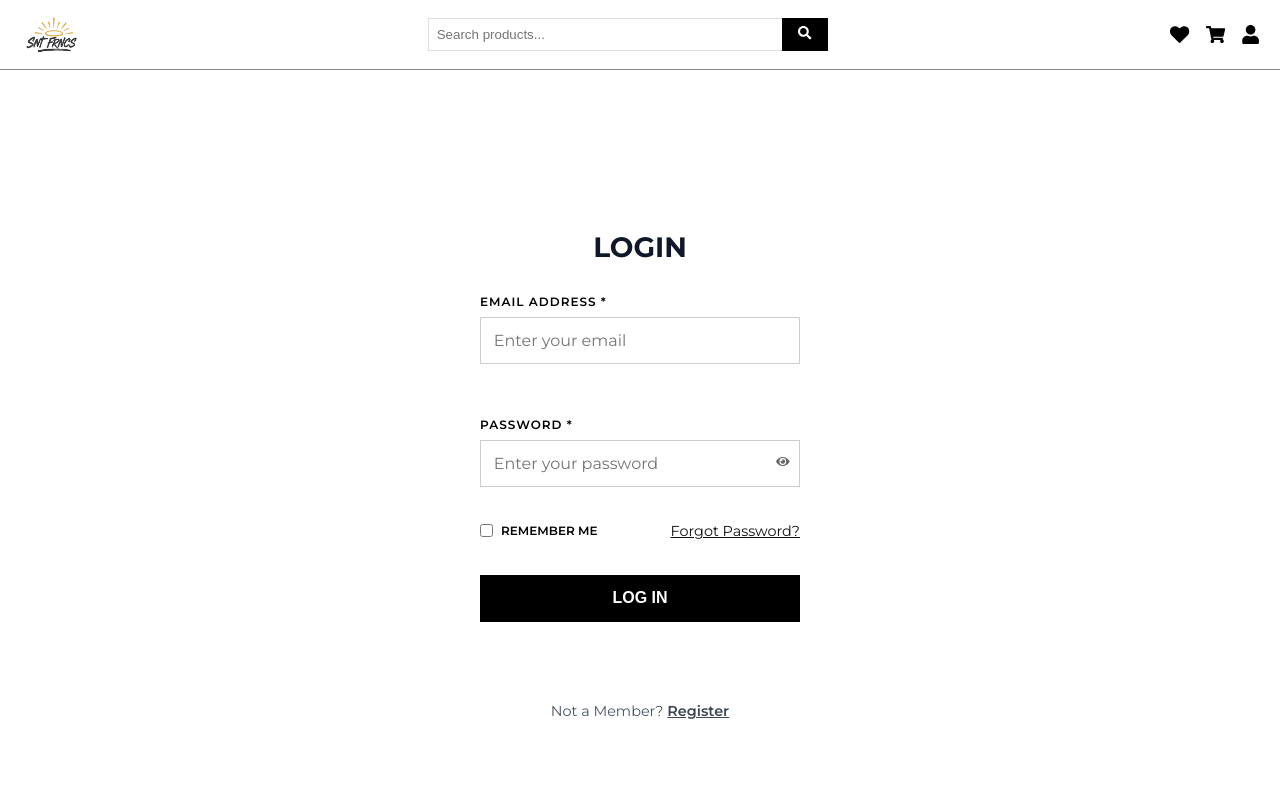
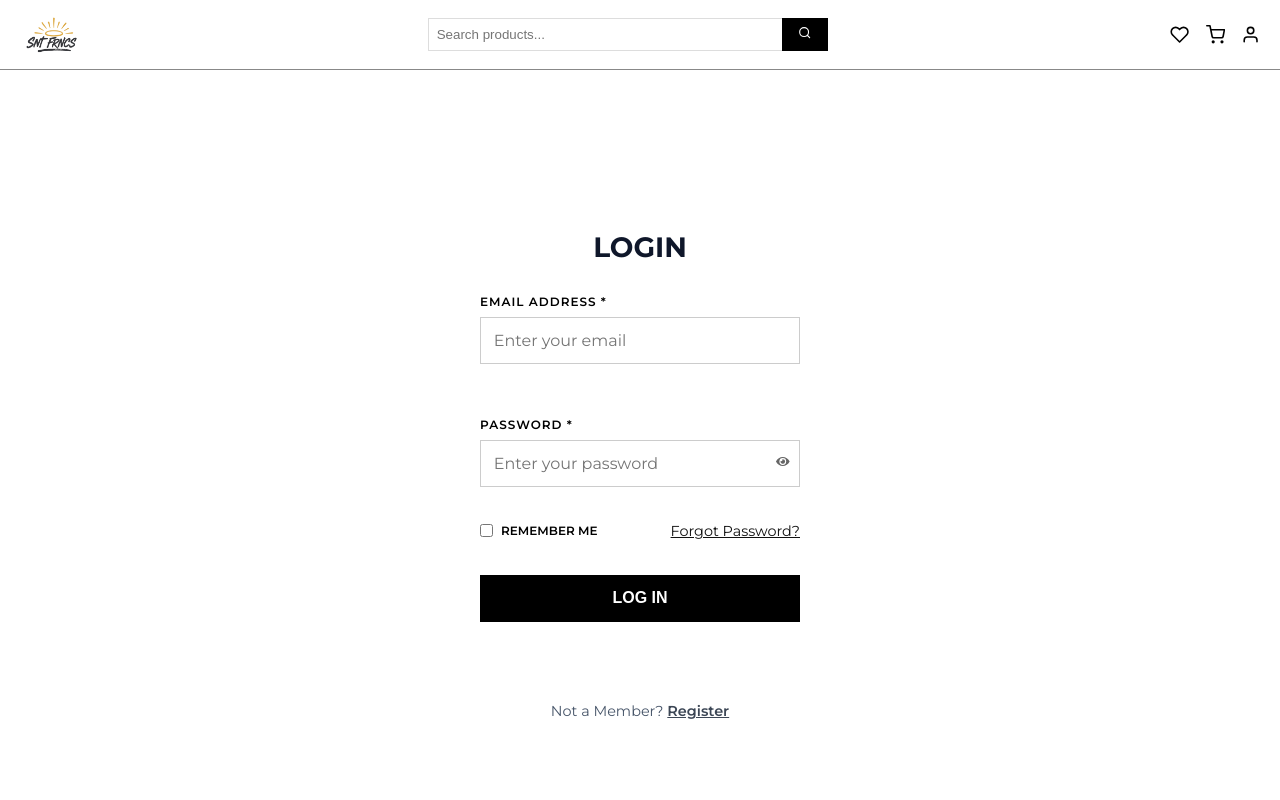
Before and after one commit to ay30bg/snt.frncs, a React (Create React App) app: page /auth in a window 1280 px wide. Shown: the top 800 px of the page. Built offline with nearby package versions, Linux system fonts and the light colour scheme; no server answers.

Commit message:
Update Navbar.jsx

```diff
--- a/src/components/Navbar.jsx
+++ b/src/components/Navbar.jsx
@@ -1,13 +1,274 @@
+// import React, { useState } from "react";
+// import {
+//   FaShoppingCart,
+//   FaBars,
+//   FaUser,
+//   FaSearch,
+//   FaTimes,
+//   FaHeart,
+//   FaSignOutAlt,
+// } from "react-icons/fa";
+// import { useNavigate } from "react-router-dom";
+// import logo from "../assets/snt-frncs-new-logo.png";
+
+// function Navbar({ cartCount, wishlistCount, onCartToggle }) {
+//   const [showSearch, setShowSearch] = useState(false);
+//   const [closing, setClosing] = useState(false);
+//   const [searchQuery, setSearchQuery] = useState("");
+//   const [sidebarOpen, setSidebarOpen] = useState(false);
+//   const navigate = useNavigate();
+
+//   const isLoggedIn = Boolean(localStorage.getItem("user"));
+
+//   const handleProfileClick = () => navigate("/auth");
+//   const handleLogoClick = () => navigate("/");
+//   const handleWishlistClick = () => navigate("/wishlist");
+
+//   const handleLogout = () => {
+//     localStorage.removeItem("user");
+//     window.location.reload();
+//   };
+
+//   const handleSearchSubmit = (e) => {
+//     e.preventDefault();
+//     if (searchQuery.trim()) {
+//       navigate(`/search?q=${encodeURIComponent(searchQuery)}`);
+//       setShowSearch(false);
+//       setSearchQuery("");
+//     }
+//   };
+
+//   const handleCloseSearch = () => {
+//     setClosing(true);
+//     setTimeout(() => {
+//       setShowSearch(false);
+//       setClosing(false);
+//     }, 300);
+//   };
+
+//   return (
+//     <>
+//       <nav className="navbar">
+//         {/* Left: Logo */}
+//         <div className="logo" onClick={handleLogoClick}>
+//           <img src={logo} alt="SNT.FRNCS Logo" className="logo-img" />
+//         </div>
+
+//         {/* Center: Search (desktop) */}
+//         <form className="search-bar" onSubmit={handleSearchSubmit}>
+//           <input
+//             type="text"
+//             placeholder="Search products..."
+//             value={searchQuery}
+//             onChange={(e) => setSearchQuery(e.target.value)}
+//           />
+//           <button type="submit">
+//             <FaSearch />
+//           </button>
+//         </form>
+
+//         {/* Right: Icons */}
+//         <div className="nav-actions">
+//           {/* Mobile: Cart + Bars */}
+//           <div className="mobile-only">
+//             {/* Mobile Cart */}
+//             <button className="cart-btn mobile-cart-btn" onClick={onCartToggle}>
+//               <FaShoppingCart className="nav-icons mobile-cart" />
+//               {cartCount > 0 && <span className="cart-count">{cartCount}</span>}
+//             </button>
+
+//             {/* Mobile Sidebar Toggle */}
+//             <button
+//               className="icon-btn"
+//               onClick={() => setSidebarOpen(true)}
+//             >
+//               <FaBars className="nav-icons sidebar-bars" />
+//             </button>
+//           </div>
+
+//           {/* Wishlist (desktop only) */}
+//           <button
+//             className="wishlist-btn desktop-only"
+//             onClick={handleWishlistClick}
+//           >
+//             <FaHeart className="nav-icons" />
+//             {wishlistCount > 0 && (
+//               <span className="wishlist-count">{wishlistCount}</span>
+//             )}
+//           </button>
+
+//           {/* Cart (desktop only) */}
+//           <button className="cart-btn desktop-only" onClick={onCartToggle}>
+//             <FaShoppingCart className="nav-icons" />
+//             {cartCount > 0 && <span className="cart-count">{cartCount}</span>}
+//           </button>
+
+//           {/* Profile / Logout */}
+//           {!isLoggedIn ? (
+//             <button className="icon-btn desktop-only" onClick={handleProfileClick}>
+//               <FaUser className="nav-icons" />
+//             </button>
+//           ) : (
+//             <button className="icon-btn desktop-only" onClick={handleLogout}>
+//               <FaSignOutAlt className="nav-icons" />
+//             </button>
+//           )}
+//         </div>
+//       </nav>
+
+//       {/* Sidebar (Mobile) */}
+//       {sidebarOpen && (
+//         <div className="sidebar-overlay" onClick={() => setSidebarOpen(false)}>
+//           <div
+//             className="sidebar"
+//             onClick={(e) => e.stopPropagation()}
+//           >
+//             <button className="close-btn" onClick={() => setSidebarOpen(false)}>
+//               <FaTimes />
+//             </button>
+
+//             {/* Profile Section */}
+//             <div className="sidebar-profile">
+//               {!isLoggedIn ? (
+//                 <button
+//                   onClick={() => {
+//                     handleProfileClick();
+//                     setSidebarOpen(false);
+//                   }}
+//                   className="profile-btn"
+//                 >
+//                   <FaUser className="nav-icons" />
+//                   <span>Sign in / Join</span>
+//                 </button>
+//               ) : (
+//                 <div className="profile-info">
+//                   <FaUser className="nav-icons" />
+//                   <span>Welcome back!</span>
+//                 </div>
+//               )}
+//             </div>
+
+//             <hr className="sidebar-divider" />
+
+//             {/* Shop Section */}
+//             <div className="sidebar-section">
+//               <h4>Shop</h4>
+//               <ul>
+//                 <li
+//                   onClick={() => {
+//                     handleWishlistClick();
+//                     setSidebarOpen(false);
+//                   }}
+//                 >
+//                   <FaHeart className="nav-icons" />
+//                   <span>Wishlist</span>
+//                   {wishlistCount > 0 && (
+//                     <span className="count-badge">{wishlistCount}</span>
+//                   )}
+//                 </li>
+//                 <li
+//                   onClick={() => {
+//                     onCartToggle();
+//                     setSidebarOpen(false);
+//                   }}
+//                 >
+//                   <FaShoppingCart className="nav-icons" />
+//                   <span>Cart</span>
+//                   {cartCount > 0 && (
+//                     <span className="count-badge">{cartCount}</span>
+//                   )}
+//                 </li>
+//               </ul>
+//             </div>
+
+//             <hr className="sidebar-divider" />
+
+//             {/* Account Section */}
+//             <div className="sidebar-section">
+//               <h4>Account</h4>
+//               <ul>
+//                 {!isLoggedIn ? (
+//                   <li
+//                     onClick={() => {
+//                       handleProfileClick();
+//                       setSidebarOpen(false);
+//                     }}
+//                   >
+//                     <FaUser className="nav-icons" />
+//                     <span>Login</span>
+//                   </li>
+//                 ) : (
+//                   <li
+//                     onClick={() => {
+//                       handleLogout();
+//                       setSidebarOpen(false);
+//                     }}
+//                   >
+//                     <FaSignOutAlt className="nav-icons" />
+//                     <span>Logout</span>
+//                   </li>
+//                 )}
+//               </ul>
+//             </div>
+
+//             <hr className="sidebar-divider" />
+
+//             {/* Help Section */}
+//             <div className="sidebar-section">
+//               <h4>Help</h4>
+//               <ul>
+//                 <li>
+//                   <span>Contact Us</span>
+//                 </li>
+//                 <li>
+//                   <span>FAQs</span>
+//                 </li>
+//                 <li>
+//                   <span>Returns</span>
+//                 </li>
+//               </ul>
+//             </div>
+//           </div>
+//         </div>
+//       )}
+
+//       {/* Fullscreen Search (Mobile only) */}
+//       {showSearch && (
+//         <div className={`search-overlay ${closing ? "closing" : "opening"}`}>
+//           <form className="search-box" onSubmit={handleSearchSubmit}>
+//             <input
+//               type="text"
+//               placeholder="Search products..."
+//               autoFocus
+//               value={searchQuery}
+//               onChange={(e) => setSearchQuery(e.target.value)}
+//             />
+//             <button
+//               type="button"
+//               className="close-btn"
+//               onClick={handleCloseSearch}
+//             >
+//               <FaTimes />
+//             </button>
+//           </form>
+//         </div>
+//       )}
+//     </>
+//   );
+// }
+
+// export default Navbar;
+
 import React, { useState } from "react";
 import {
-  FaShoppingCart,
-  FaBars,
-  FaUser,
-  FaSearch,
-  FaTimes,
-  FaHeart,
-  FaSignOutAlt,
-} from "react-icons/fa";
+  FiShoppingCart,
+  FiMenu,
+  FiUser,
+  FiSearch,
+  FiX,
+  FiHeart,
+  FiLogOut,
+} from "react-icons/fi";
 import { useNavigate } from "react-router-dom";
 import logo from "../assets/snt-frncs-new-logo.png";
 
@@ -63,7 +324,7 @@ function Navbar({ cartCount, wishlistCount, onCartToggle }) {
             onChange={(e) => setSearchQuery(e.target.value)}
           />
           <button type="submit">
-            <FaSearch />
+            <FiSearch />
           </button>
         </form>
 
@@ -73,7 +334,7 @@ function Navbar({ cartCount, wishlistCount, onCartToggle }) {
           <div className="mobile-only">
             {/* Mobile Cart */}
             <button className="cart-btn mobile-cart-btn" onClick={onCartToggle}>
-              <FaShoppingCart className="nav-icons mobile-cart" />
+              <FiShoppingCart className="nav-icons mobile-cart" />
               {cartCount > 0 && <span className="cart-count">{cartCount}</span>}
             </button>
 
@@ -82,7 +343,7 @@ function Navbar({ cartCount, wishlistCount, onCartToggle }) {
               className="icon-btn"
               onClick={() => setSidebarOpen(true)}
             >
-              <FaBars className="nav-icons sidebar-bars" />
+              <FiMenu className="nav-icons sidebar-bars" />
             </button>
           </div>
 
@@ -91,7 +352,7 @@ function Navbar({ cartCount, wishlistCount, onCartToggle }) {
             className="wishlist-btn desktop-only"
             onClick={handleWishlistClick}
           >
-            <FaHeart className="nav-icons" />
+            <FiHeart className="nav-icons" />
             {wishlistCount > 0 && (
               <span className="wishlist-count">{wishlistCount}</span>
             )}
@@ -99,18 +360,18 @@ function Navbar({ cartCount, wishlistCount, onCartToggle }) {
 
           {/* Cart (desktop only) */}
           <button className="cart-btn desktop-only" onClick={onCartToggle}>
-            <FaShoppingCart className="nav-icons" />
+            <FiShoppingCart className="nav-icons" />
             {cartCount > 0 && <span className="cart-count">{cartCount}</span>}
           </button>
 
           {/* Profile / Logout */}
           {!isLoggedIn ? (
             <button className="icon-btn desktop-only" onClick={handleProfileClick}>
-              <FaUser className="nav-icons" />
+              <FiUser className="nav-icons" />
             </button>
           ) : (
             <button className="icon-btn desktop-only" onClick={handleLogout}>
-              <FaSignOutAlt className="nav-icons" />
+              <FiLogOut className="nav-icons" />
             </button>
           )}
         </div>
@@ -124,7 +385,7 @@ function Navbar({ cartCount, wishlistCount, onCartToggle }) {
             onClick={(e) => e.stopPropagation()}
           >
             <button className="close-btn" onClick={() => setSidebarOpen(false)}>
-              <FaTimes />
+              <FiX />
             </button>
 
             {/* Profile Section */}
@@ -137,12 +398,12 @@ function Navbar({ cartCount, wishlistCount, onCartToggle }) {
                   }}
                   className="profile-btn"
                 >
-                  <FaUser className="nav-icons" />
+                  <FiUser className="nav-icons" />
                   <span>Sign in / Join</span>
                 </button>
               ) : (
                 <div className="profile-info">
-                  <FaUser className="nav-icons" />
+                  <FiUser className="nav-icons" />
                   <span>Welcome back!</span>
                 </div>
               )}
@@ -160,7 +421,7 @@ function Navbar({ cartCount, wishlistCount, onCartToggle }) {
                     setSidebarOpen(false);
                   }}
                 >
-                  <FaHeart className="nav-icons" />
+                  <FiHeart className="nav-icons" />
                   <span>Wishlist</span>
                   {wishlistCount > 0 && (
                     <span className="count-badge">{wishlistCount}</span>
@@ -172,7 +433,7 @@ function Navbar({ cartCount, wishlistCount, onCartToggle }) {
                     setSidebarOpen(false);
                   }}
                 >
-                  <FaShoppingCart className="nav-icons" />
+                  <FiShoppingCart className="nav-icons" />
                   <span>Cart</span>
                   {cartCount > 0 && (
                     <span className="count-badge">{cartCount}</span>
@@ -194,7 +455,7 @@ function Navbar({ cartCount, wishlistCount, onCartToggle }) {
                       setSidebarOpen(false);
                     }}
                   >
-                    <FaUser className="nav-icons" />
+                    <FiUser className="nav-icons" />
                     <span>Login</span>
                   </li>
                 ) : (
@@ -204,7 +465,7 @@ function Navbar({ cartCount, wishlistCount, onCartToggle }) {
                       setSidebarOpen(false);
                     }}
                   >
-                    <FaSignOutAlt className="nav-icons" />
+                    <FiLogOut className="nav-icons" />
                     <span>Logout</span>
                   </li>
                 )}
@@ -248,7 +509,7 @@ function Navbar({ cartCount, wishlistCount, onCartToggle }) {
               className="close-btn"
               onClick={handleCloseSearch}
             >
-              <FaTimes />
+              <FiX />
             </button>
           </form>
         </div>
```
